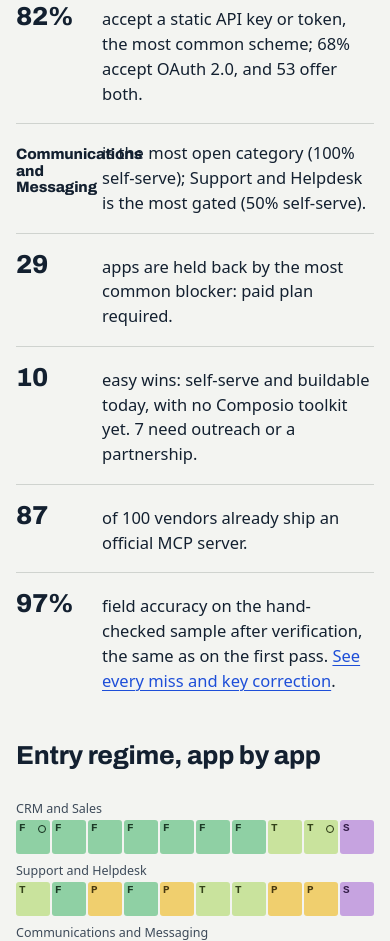
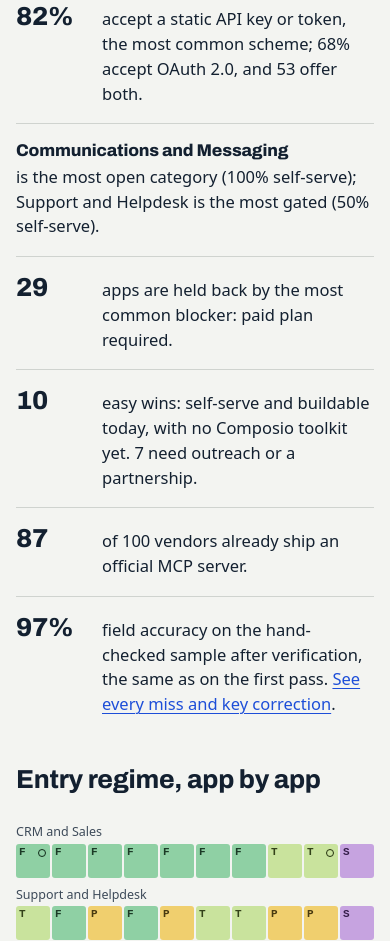
Before and after one commit to HUmnanANirudh/Composio, a plain HTML site: page site/index.html in a window 390 px wide. Shown: the part 848-1789 px from the top of the page. Drawn offline with Linux system fonts and the light colour scheme; a web font is replaced by a local one.

Commit message:
Findings: stack a category-name figure above its sentence (overlapped at phone width)
Co-Authored-By: Claude Opus 5.5 <noreply@anthropic.com>

```diff
--- a/site/index.html
+++ b/site/index.html
@@ -88,7 +88,8 @@ code,.mono{font-family:var(--mono);font-size:.86em;letter-spacing:0}
 .findings li.plain{display:block}
 .findings .fig{font-family:var(--display);font-variation-settings:"wdth" 72;font-weight:800;font-size:30px;line-height:1;letter-spacing:-.01em;white-space:nowrap}
 .findings li.plain{padding-top:20px;color:var(--ink-3);font-size:14px}
-.findings .fig.word{font-size:17px;line-height:1.1;white-space:normal}
+.findings .fig.word{grid-column:1/-1;font-size:19px;line-height:1.15;white-space:normal}
+.findings .fig.word+span{grid-column:1/-1}
 .matrix-wrap{position:relative}
 .matrix{display:grid;grid-template-columns:minmax(92px,auto) repeat(10,minmax(0,1fr));gap:4px;align-items:stretch}
 .matrix .cat{font-size:12.5px;line-height:1.15;color:var(--ink-2);display:flex;align-items:center;padding-right:8px}
@@ -223,7 +224,7 @@ pre{background:var(--band);color:var(--band-ink);padding:14px 16px;border-radius
   .filters .count{margin-left:0;width:100%}
   .findings li{grid-template-columns:72px 1fr;gap:4px 14px}
   .findings .fig{font-size:26px}
-  .findings .fig.word{font-size:15px}
+  .findings .fig.word{font-size:17px}
 }
 @media (prefers-reduced-motion: reduce){*{transition:none!important;scroll-behavior:auto!important}}
 </style>
```
